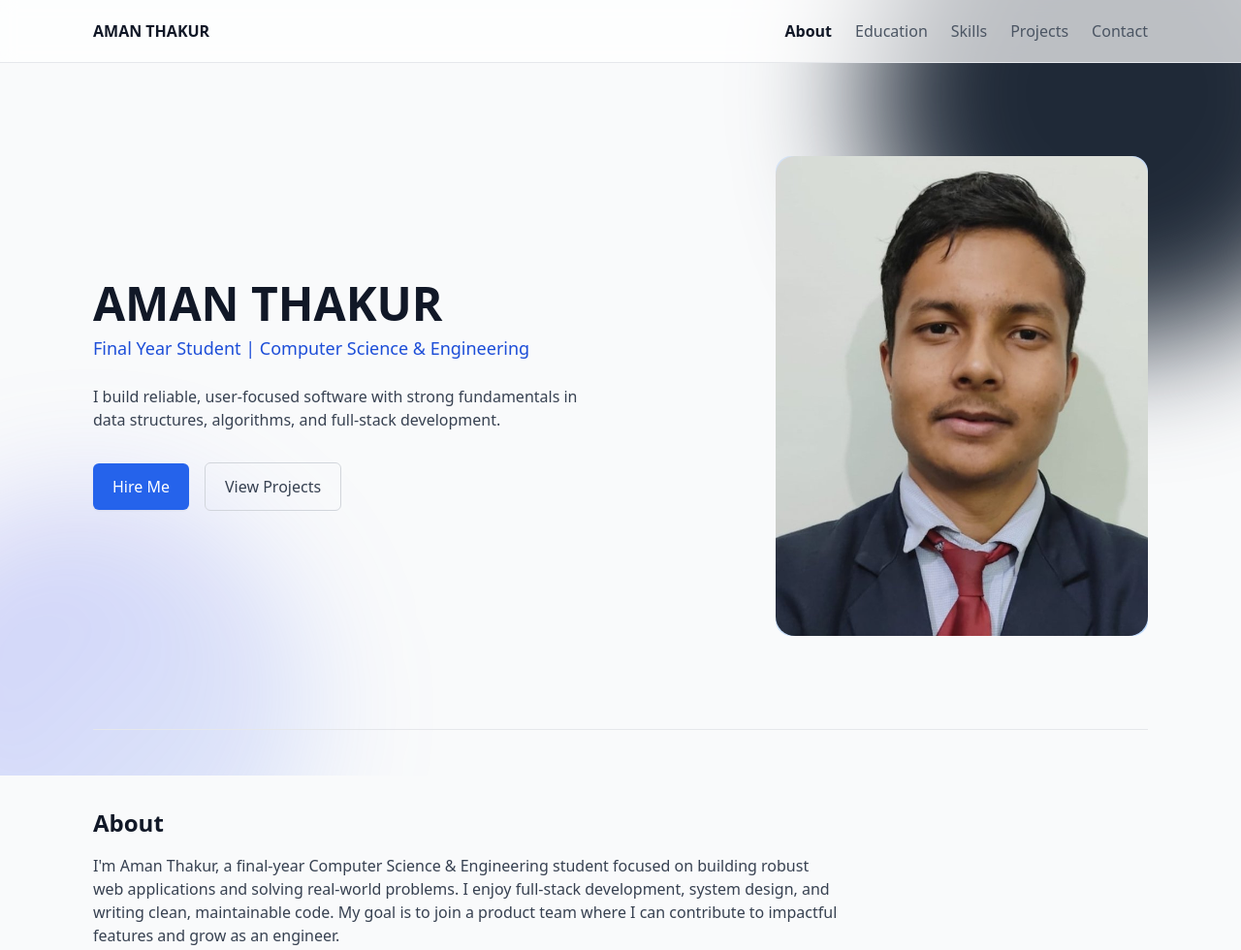
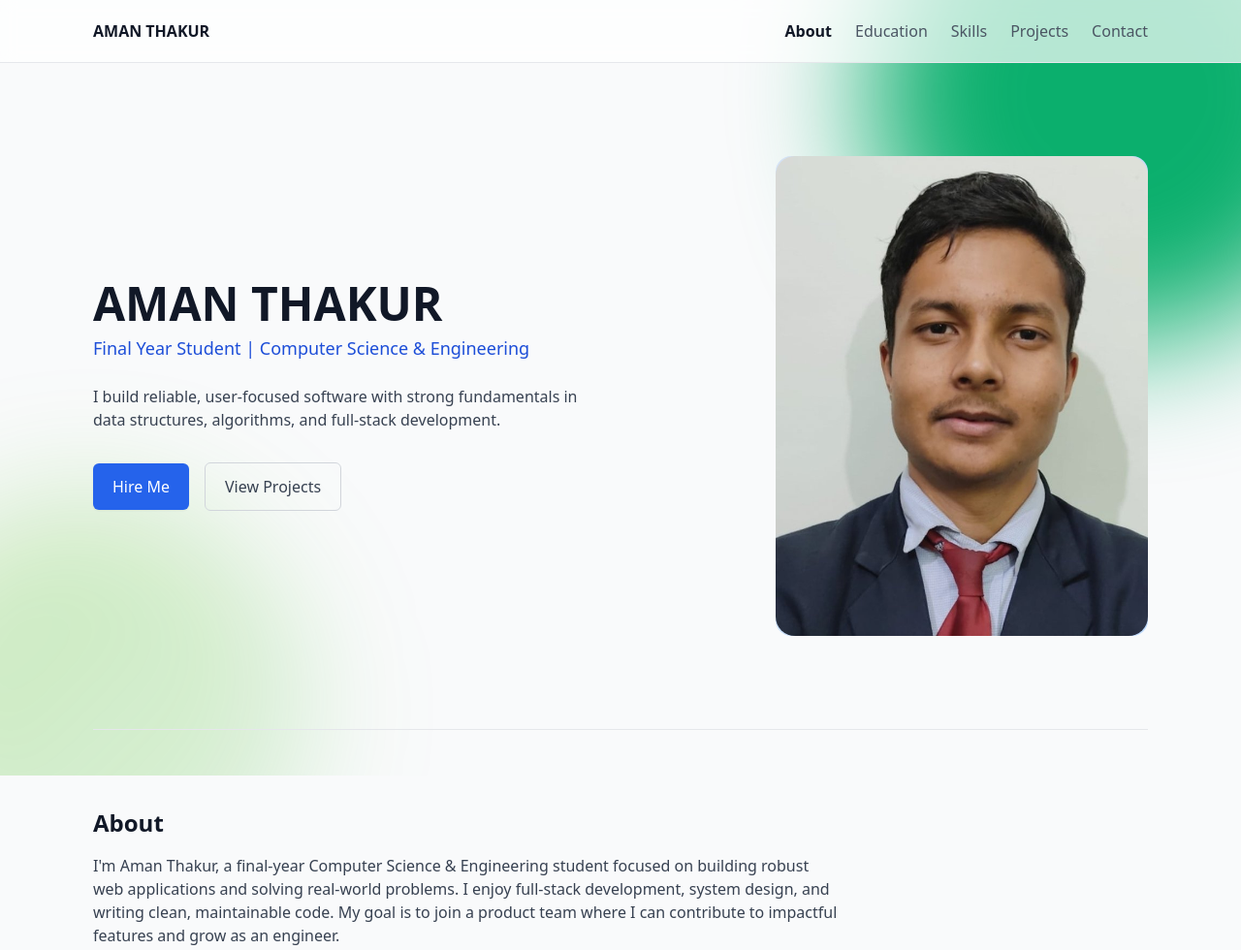
Before and after one commit to AmanThakur100/Portfolio, a plain HTML site: page index.html in a window 1280 px wide. Shown: the top 980 px of the page at 97% size. Drawn offline with nearby package versions, Linux system fonts and the light colour scheme.

```diff
--- a/index.html
+++ b/index.html
@@ -83,15 +83,15 @@
       <div class="absolute inset-0 opacity-70 dark:opacity-40"></div>
       <div
         class="absolute -top-40 right-[-10%] h-[32rem] w-[32rem] rounded-full blur-3xl"
-        style="background-color: #1f2937"
+        style="background-color: #0baf6d"
       ></div>
       <div
         class="absolute -bottom-40 left-[-10%] h-[28rem] w-[28rem] rounded-full blur-3xl"
         style="
           background: linear-gradient(
             135deg,
-            rgba(99, 102, 241, 0.3),
-            rgba(59, 130, 246, 0.12)
+            rgba(84, 193, 25, 0.3),
+            rgba(16, 175, 19, 0.12)
           );
         "
       ></div>
```
